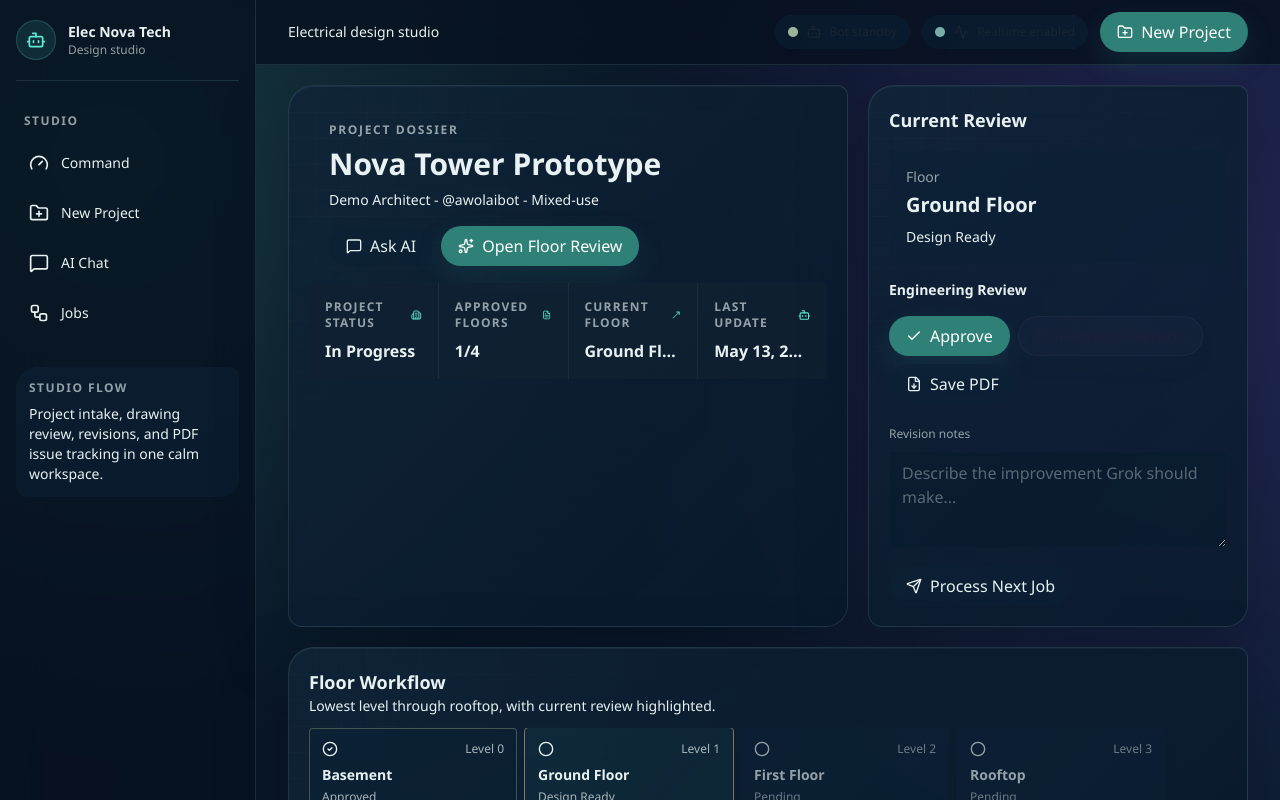
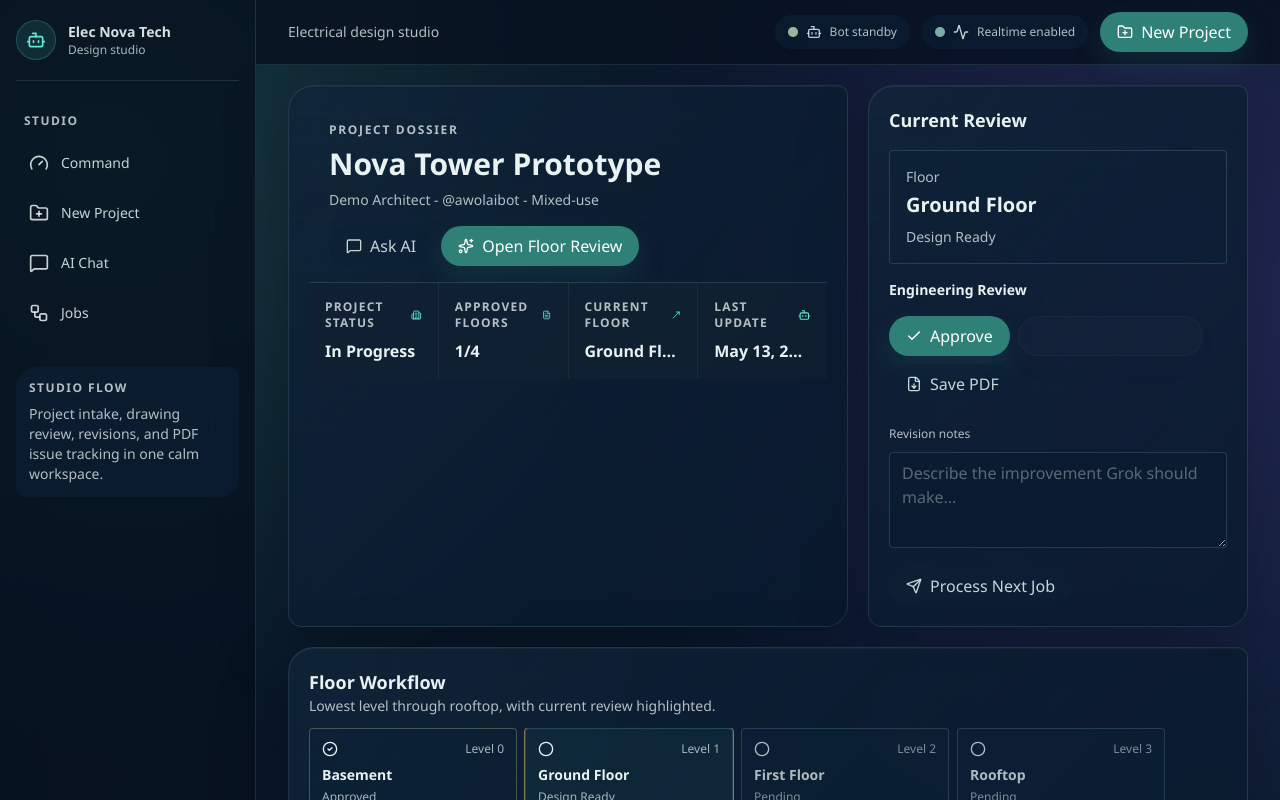
Before and after one commit to EyosafetAlem767655/Electrical_designer_Agentic_AI, a Next.js app: page /project/demo-project in a window 1280 px wide. Shown: the top 800 px of the page. Built offline with nearby package versions, Linux system fonts and the light colour scheme; no server answers.

Commit message:
fixing the bug

```diff
--- a/app/globals.css
+++ b/app/globals.css
@@ -362,23 +362,23 @@ select {
 }
 
 [class*="text-cyan-"] {
-  color: rgba(31, 42, 51, 0.64) !important;
+  color: rgba(232, 242, 242, 0.84) !important;
 }
 
 [class*="text-lime-"] {
-  color: rgba(47, 129, 120, 0.78) !important;
+  color: rgba(94, 234, 212, 0.9) !important;
 }
 
 [class*="text-blue-"] {
-  color: rgba(97, 120, 143, 0.78) !important;
+  color: rgba(147, 197, 253, 0.86) !important;
 }
 
 [class*="text-emerald-"] {
-  color: rgba(109, 138, 102, 0.86) !important;
+  color: rgba(103, 232, 165, 0.88) !important;
 }
 
 [class*="text-rose-"] {
-  color: rgba(201, 95, 85, 0.9) !important;
+  color: rgba(251, 113, 133, 0.9) !important;
 }
 
 [class*="text-[#fffaf0]"],
@@ -390,7 +390,7 @@ select {
 
 [class*="text-[#c9b9a6]"],
 [class*="text-[#e7d3b8]"] {
-  color: rgba(232, 242, 242, 0.62) !important;
+  color: rgba(232, 242, 242, 0.74) !important;
 }
 
 [class*="text-[#d6b17d]"] {
@@ -402,23 +402,62 @@ select {
 }
 
 [class*="text-[#1f2a33]"] {
-  color: #e8f2f2 !important;
+  color: rgba(232, 242, 242, 0.92) !important;
 }
 
 [class*="text-[#687580]"] {
-  color: rgba(232, 242, 242, 0.62) !important;
+  color: rgba(232, 242, 242, 0.72) !important;
+}
+
+[class*="text-[#1f2a33]/42"],
+[class*="text-[#1f2a33]/44"],
+[class*="text-[#1f2a33]/48"],
+[class*="text-[#1f2a33]/52"],
+[class*="text-[#1f2a33]/56"],
+[class*="text-[#1f2a33]/58"],
+[class*="text-[#1f2a33]/62"],
+[class*="text-[#1f2a33]/64"],
+[class*="text-[#687580]/70"],
+[class*="text-[#c9b9a6]/46"],
+[class*="text-[#c9b9a6]/48"],
+[class*="text-[#c9b9a6]/54"],
+[class*="text-[#c9b9a6]/55"],
+[class*="text-[#c9b9a6]/56"],
+[class*="text-[#c9b9a6]/58"],
+[class*="text-[#c9b9a6]/62"],
+[class*="text-[#efe4d4]/54"],
+[class*="text-[#efe4d4]/56"],
+[class*="text-[#efe4d4]/58"],
+[class*="text-[#efe4d4]/62"],
+[class*="text-[#efe4d4]/64"],
+[class*="text-[#efe4d4]/66"],
+[class*="text-[#efe4d4]/68"],
+[class*="text-cyan-100/55"],
+[class*="text-cyan-100/58"],
+[class*="text-cyan-100/60"],
+[class*="text-cyan-100/62"],
+[class*="text-cyan-50/64"],
+[class*="text-cyan-50/65"],
+[class*="text-cyan-50/72"] {
+  color: rgba(232, 242, 242, 0.76) !important;
+}
+
+[class*="text-[#1f2a33]/78"],
+[class*="text-[#1f2a33]/72"],
+[class*="text-[#1f2a33]/68"] {
+  color: rgba(232, 242, 242, 0.86) !important;
 }
 
 [class*="border-cyan-"],
 [class*="border-lime-"],
 [class*="border-blue-"] {
-  border-color: rgba(31, 42, 51, 0.12) !important;
+  border-color: rgba(148, 210, 204, 0.18) !important;
 }
 
 [class*="border-[#c6a171]"],
 [class*="border-[#d6b17d]"],
 [class*="border-[#c2a177]"] {
-  border-color: rgba(31, 42, 51, 0.12) !important;
+  border-color: rgba(148, 210, 204, 0.18) !important;
 }
 
 [class*="border-emerald-"] {
```
